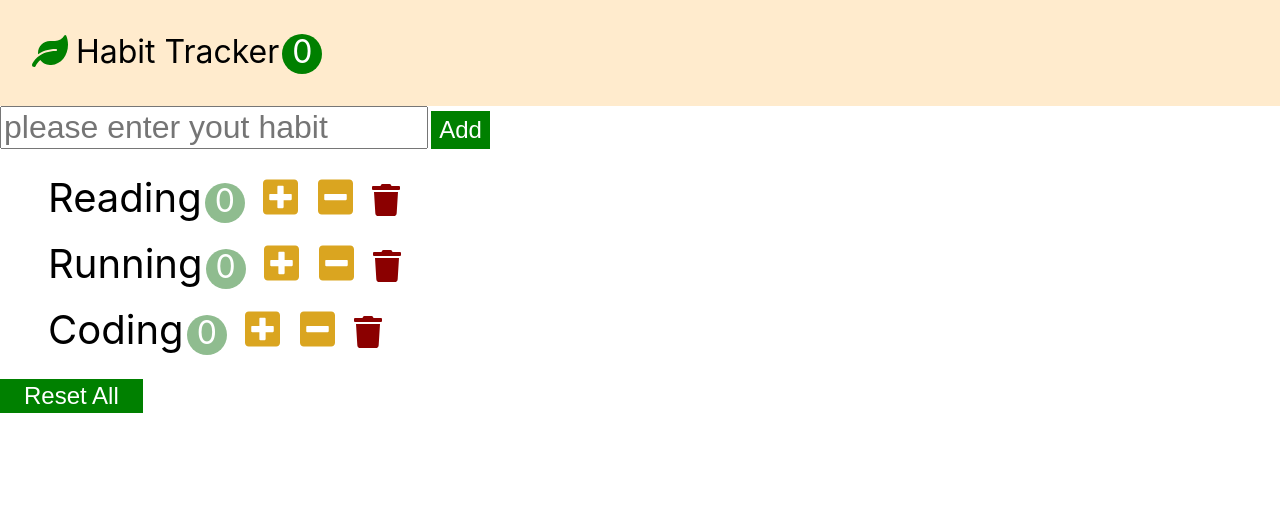
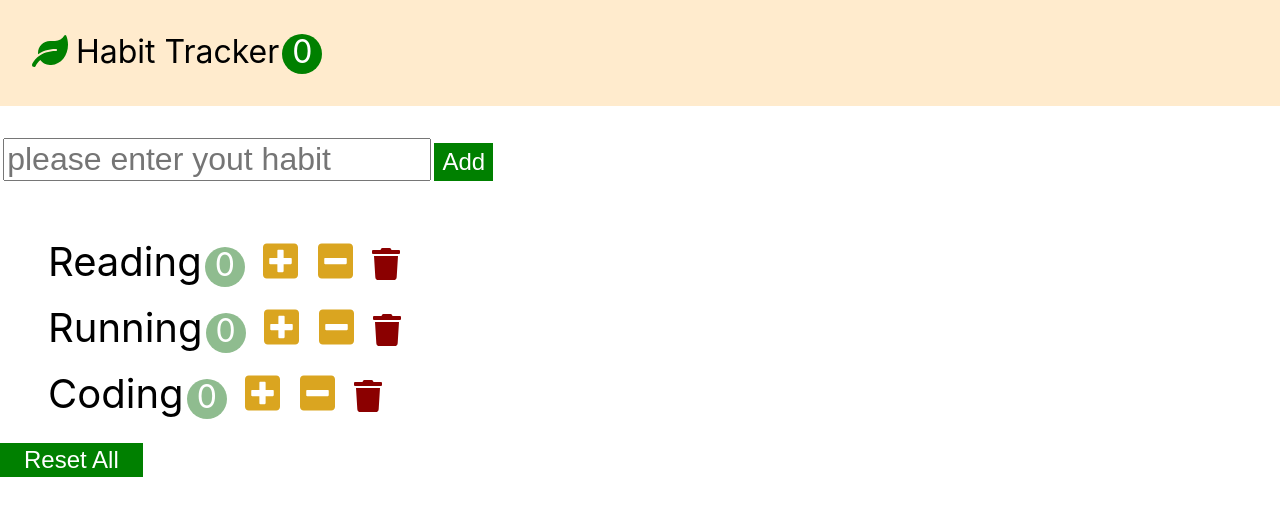
Before and after one commit to hanaheyo/Habit_tracker, a React (Create React App) app: page / in a window 1280 px wide. Shown: the top 516 px of the page. Built offline with nearby package versions, Linux system fonts and the light colour scheme.

Commit message:
Change to PureComponent

```diff
--- a/src/App.css
+++ b/src/App.css
@@ -34,10 +34,7 @@ button {
 
 .add-input {
   font-size: 2rem;
-}
-
-.add-input {
-  margin-right: 0.2rem;
+  margin: 2rem 0.2rem;
 }
 
 .add-button {
--- a/src/app.jsx
+++ b/src/app.jsx
@@ -47,6 +47,7 @@ class App extends Component {
   };
 
   render() {
+    console.log('app');
     return (
       <>
         <Navbar totalCount={this.state.habits.filter(item => item.count > 0).length} />
--- a/src/components/habit.jsx
+++ b/src/components/habit.jsx
@@ -15,6 +15,7 @@ class Habit extends Component {
     }
 
     render() {
+        console.log('habit');
         const { name, count } = this.props.habit;
         return (
             <li className="habit">
--- a/src/components/habitAddForm.jsx
+++ b/src/components/habitAddForm.jsx
@@ -1,6 +1,6 @@
-import React, { Component } from 'react';
+import React, { PureComponent } from 'react';
 
-class HabitAddForm extends Component {
+class HabitAddForm extends PureComponent {
     formRef = React.createRef();
     inputRef = React.createRef();
 
@@ -13,6 +13,7 @@ class HabitAddForm extends Component {
     };
 
     render() {
+        console.log('addForm');
         return (
             <form ref={this.formRef} className="add-form" onSubmit={this.onSubmit}>
                 <input
--- a/src/components/habits.jsx
+++ b/src/components/habits.jsx
@@ -8,6 +8,7 @@ handleAdd = name => {
 };
 
     render() {
+        console.log('habits');
         return (
             <>
                 <HabitAddForm onAdd={this.handleAdd} />
--- a/src/components/navbar.jsx
+++ b/src/components/navbar.jsx
@@ -2,6 +2,7 @@ import React, { Component } from 'react';
 
 class Navbar extends Component {
     render() {
+        console.log('navbar');
         return (
             <nav className="navbar">
                 <i className="navbar-logo fas fa-leaf"></i>
```
